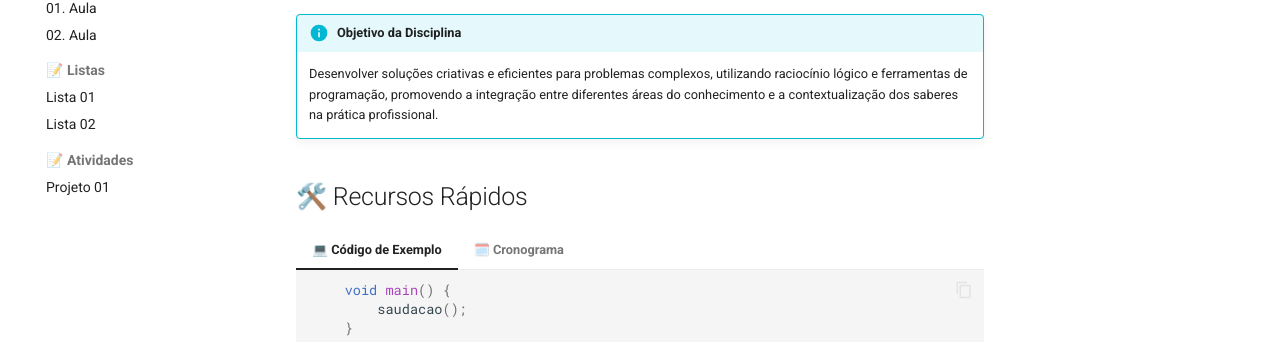
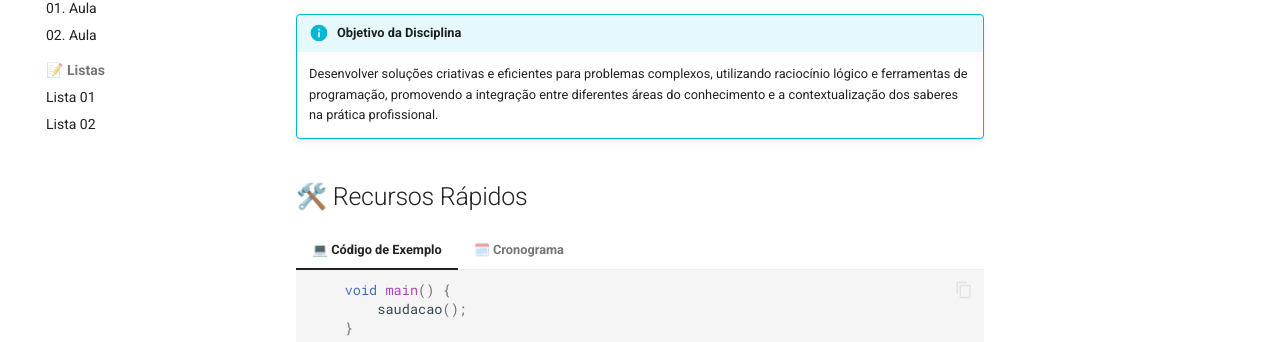
Before and after one commit to danhpaiva/una-algprog-mkdocs-202601, an MkDocs documentation site: the page built from docs/index.md, in a window 1280 px wide. Shown: the part 211-553 px from the top of the page. Built offline with MkDocs 1.6.1 and Material for MkDocs 9.7.7, drawn with Linux system fonts in a browser that asks for light colours.

Commit message:
feat: atualizar

```diff
--- a/mkdocs.yml
+++ b/mkdocs.yml
@@ -38,8 +38,8 @@ nav:
       - Lista 01: listas/01-lista.md
       - Lista 02: listas/02-lista.md
       # - Lista 03: listas/03-lista.md
-  - 📝 Atividades:
-      - Projeto 01: trabalhos/projeto-01.md
+  # - 📝 Atividades:
+  #    - Projeto 01: trabalhos/projeto-01.md
 
 plugins:
   - search
```
